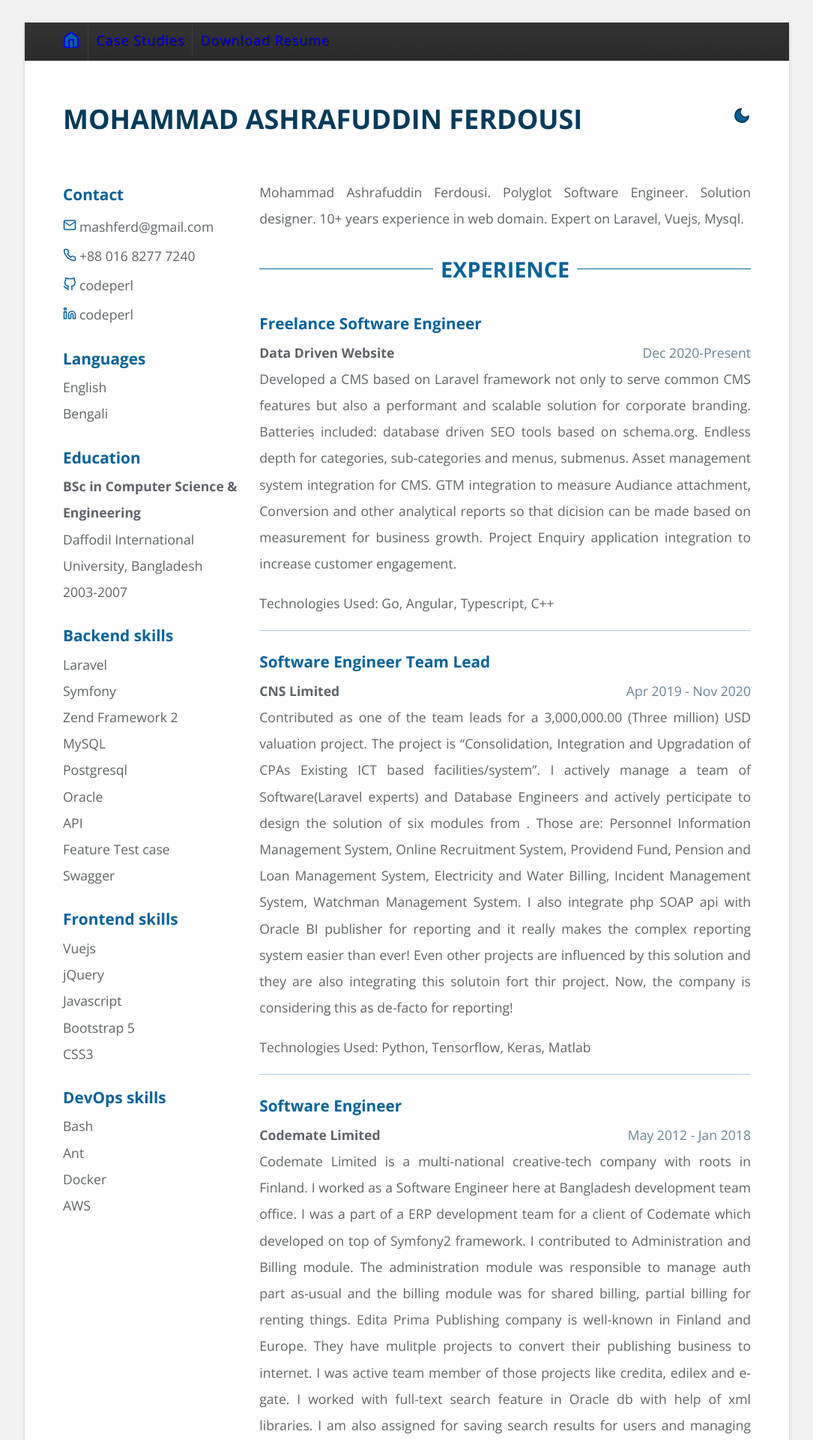
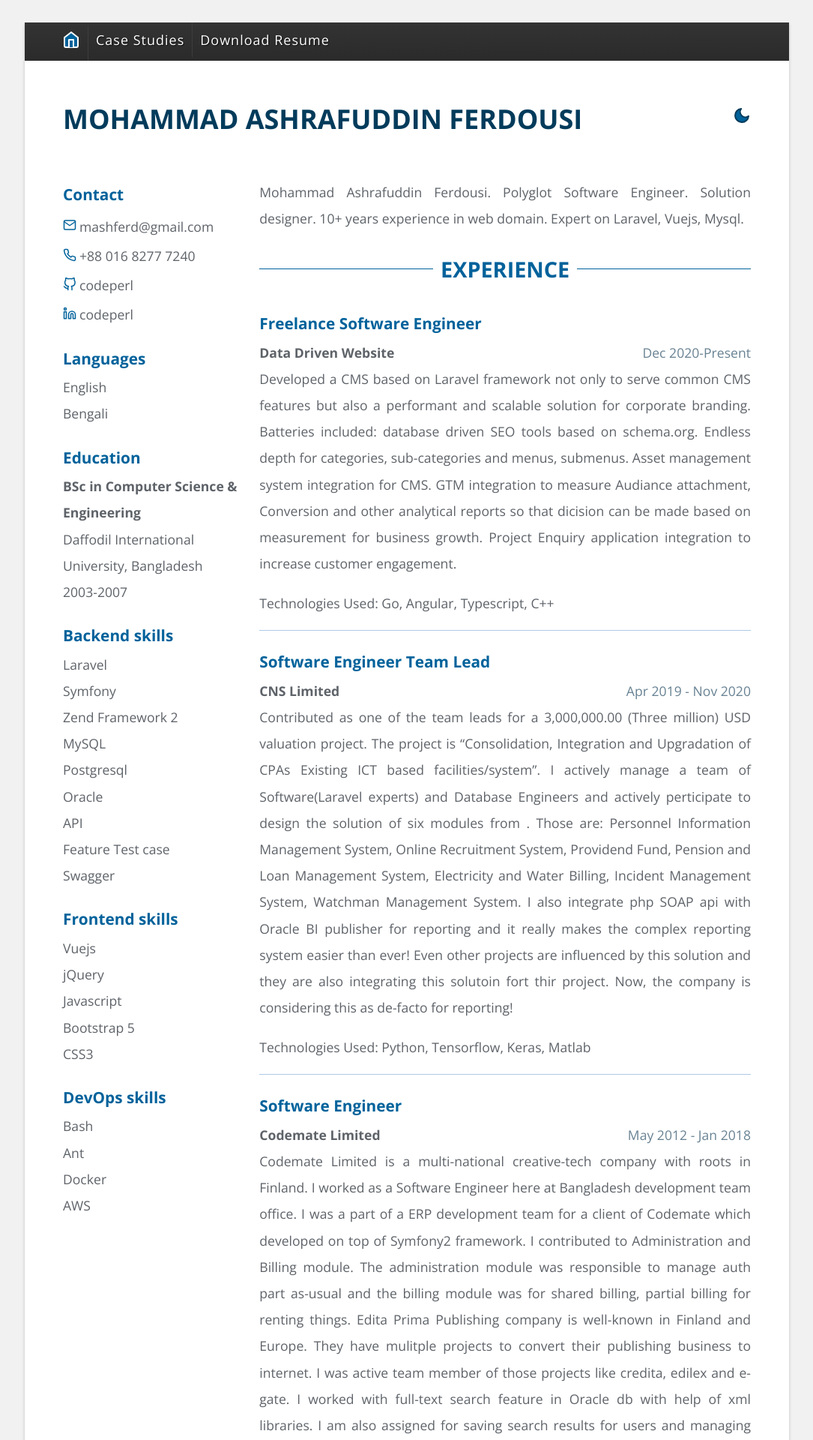
Before and after one commit to codeperl/resume, a Jekyll site: the page built from index.html, in a window 1280 px wide. Shown: the top 1920 px of the page at 75% size, without its empty margins (97-1182 px from the left). Built offline with Jekyll 4.4.1, drawn with Linux system fonts in a browser that asks for light colours.

Commit message:
fixing credita page.

```diff
--- a/_sass/_topnav.scss
+++ b/_sass/_topnav.scss
@@ -1,6 +1,6 @@
-a {
+.primary a {
   text-decoration: none;
-  /*color: #fff;*/
+  color: #fff;
   display: block;
 }
 
```
